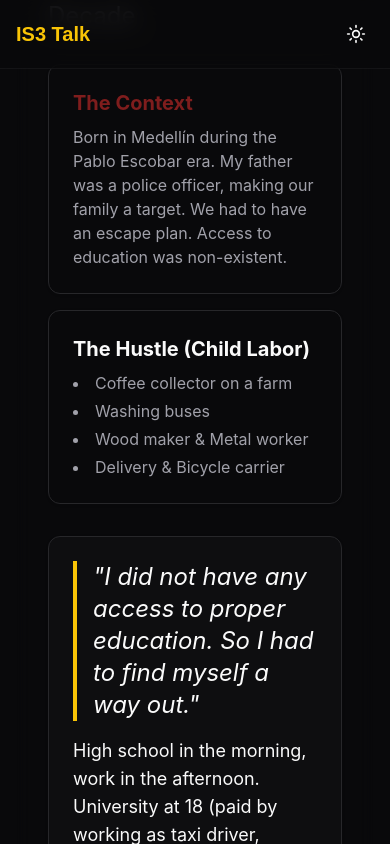
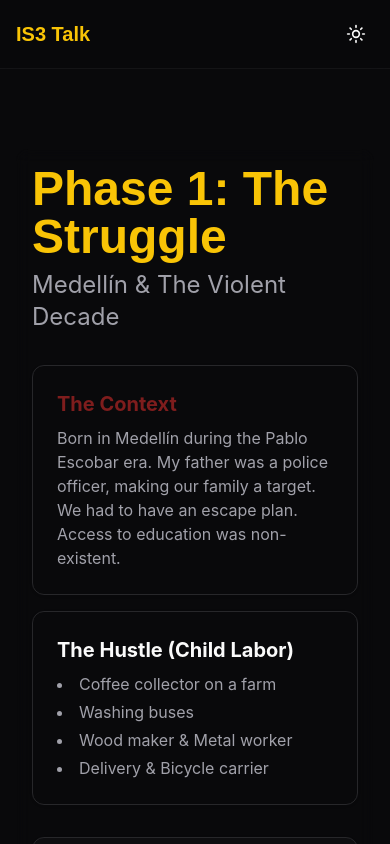
Before and after one commit to yayobyte/is-presentation, a React (Vite) app: page /student in a window 390 px wide. Shown: the top 844 px of the page. Built offline with nearby package versions, Linux system fonts and the light colour scheme; no server answers; the database is empty.

Commit message:
refactor: Adjust layout padding and spacing across main layout, student view, and slide components, and update slide grid breakpoints.

```diff
--- a/src/features/student/StudentView.tsx
+++ b/src/features/student/StudentView.tsx
@@ -16,8 +16,8 @@ export default function StudentView() {
             {examStarted ? (
                 <ExamLayout />
             ) : (
-                <div className="max-w-6xl mx-auto h-[80vh] flex items-center justify-center">
-                    <Card className="min-h-[400px] w-full flex items-center justify-center bg-transparent border-none shadow-none text-foreground">
+                <div className="max-w-6xl mx-auto min-h-[80vh] flex flex-col justify-center py-8">
+                    <Card className="w-full bg-transparent border-none shadow-none text-foreground">
                         <SlideDeck />
                     </Card>
                 </div>
--- a/src/features/talk/SlideDeck.tsx
+++ b/src/features/talk/SlideDeck.tsx
@@ -17,7 +17,7 @@ export default function SlideDeck() {
     const CurrentSlideComponent = SLIDES[currentSlide] || (() => <div>End of Presentation</div>);
 
     return (
-        <div className="w-full h-full flex items-center justify-center p-8">
+        <div className="w-full flex justify-center py-4 md:py-8">
             <AnimatePresence mode="wait">
                 <motion.div
                     key={currentSlide}
@@ -25,7 +25,7 @@ export default function SlideDeck() {
                     animate={{ opacity: 1, x: 0 }}
                     exit={{ opacity: 0, x: -50 }}
                     transition={{ duration: 0.5, ease: "easeInOut" }}
-                    className="w-full max-w-6xl"
+                    className="w-full max-w-5xl mx-auto px-4"
                 >
                     <CurrentSlideComponent />
                 </motion.div>
--- a/src/features/talk/slides/CurrentSlide.tsx
+++ b/src/features/talk/slides/CurrentSlide.tsx
@@ -33,8 +33,9 @@ export default function CurrentSlide() {
                 variants={container}
                 initial="hidden"
                 animate="show"
-                className="grid grid-cols-1 md:grid-cols-3 gap-6"
+                className="grid grid-cols-1 lg:grid-cols-3 gap-6"
             >
+                {/* 1. Dubai & Saudi */}
                 <motion.div variants={item}>
                     <Card className="h-full bg-gradient-to-br from-card to-secondary/50">
                         <CardContent className="p-6 flex flex-col items-center text-center space-y-4">
--- a/src/layouts/MainLayout.tsx
+++ b/src/layouts/MainLayout.tsx
@@ -19,7 +19,7 @@ export function MainLayout({ children, showClock = true }: MainLayoutProps) {
                     <ThemeToggle />
                 </div>
             </header>
-            <main className="flex-1 px-4 py-8">
+            <main className="flex-1 px-4 py-12">
                 {children}
             </main>
         </div>
```
